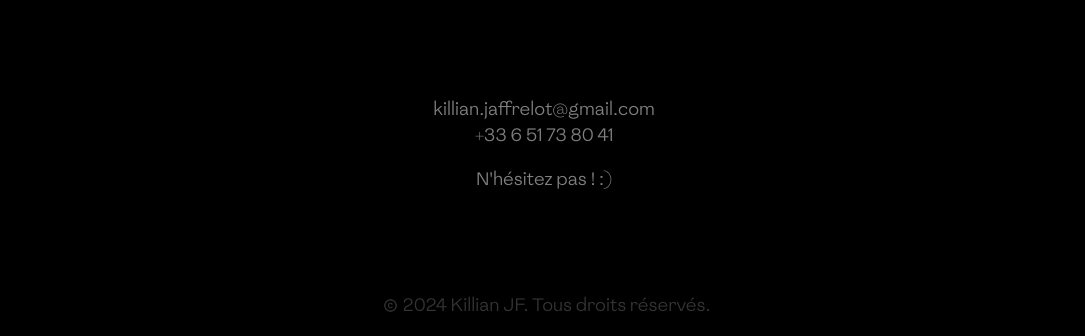
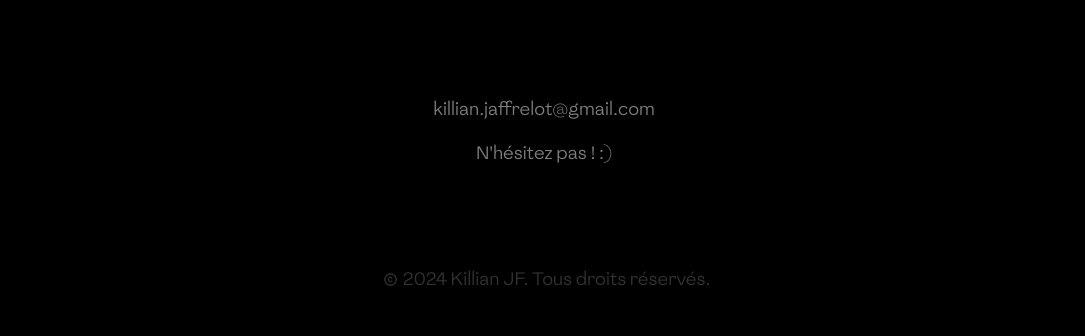
Before and after one commit to KillianJF/Portfolio2024, a plain HTML site: page quisuisje.html in a window 1280 px wide. Shown: the part 875-1211 px from the top of the page, without its empty margins (96-1181 px from the left). After the commit the page ends 1185 px from the top, so only its background shows below. Drawn offline with Linux system fonts and the light colour scheme; files whose address does not match are found by name; a web font is replaced by a local one.

Commit message:
supp numéro

```diff
--- a/quisuisje.html
+++ b/quisuisje.html
@@ -79,7 +79,6 @@
         <div>
             <p>
                 <br/>killian.jaffrelot@gmail.com <br/>
-                +33 6 51 73 80 41
             </p>
             <p id="p6">N'hésitez pas ! :)</p>
         </div>
```
